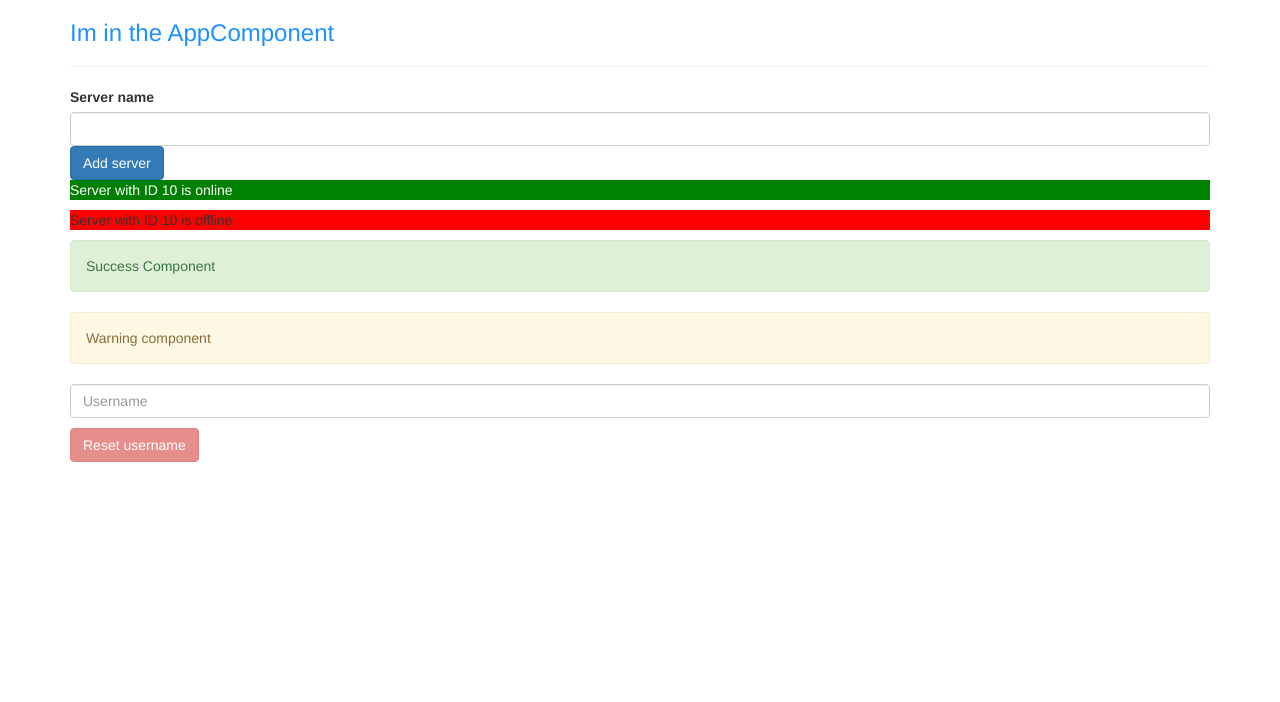
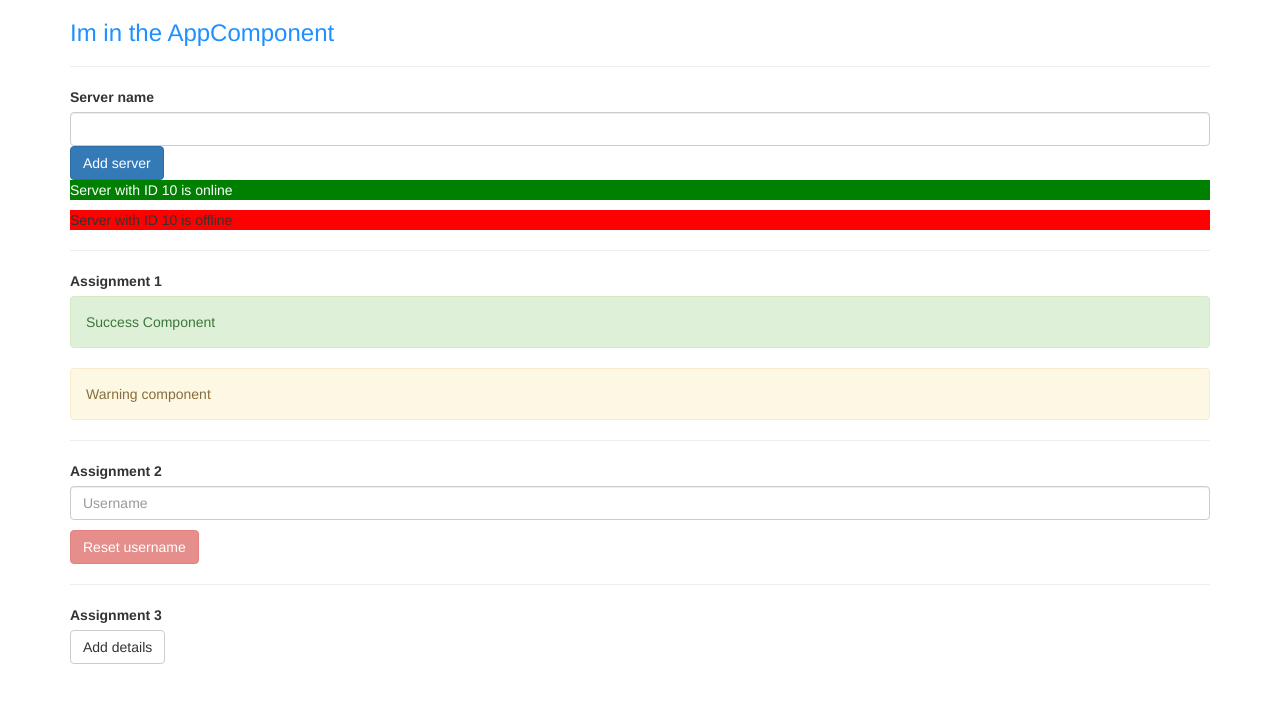
Before and after one commit to mcrisostomo9/first-angular-app, an Angular app: page / in a window 1280 px wide. Shown: the top 702 px of the page. Built offline with nearby package versions, Linux system fonts and the light colour scheme.

Commit message:
assignment 3

```diff
--- /dev/null
+++ b/src/app/add-details/add-details.component.html
@@ -0,0 +1,11 @@
+<button class="btn btn-default" (click)="onAddDetails()">Add details</button>
+<p *ngIf="displayParagraph">
+  This is my details for this assignment
+</p>
+<div
+  *ngFor="let newParagraph of paragraphArray"
+  [ngStyle]="{ backgroundColor: newParagraph >= 5 ? 'blue' : 'white' }"
+  [ngClass]="{readable: newParagraph >=5}"
+>
+  {{ newParagraph }}
+</div>
--- /dev/null
+++ b/src/app/add-details/add-details.component.ts
@@ -0,0 +1,29 @@
+import { Component, OnInit } from '@angular/core';
+import {timestamp} from "rxjs/operator/timestamp";
+
+@Component({
+  selector: 'app-add-details',
+  templateUrl: './add-details.component.html',
+  styles: [`
+    .readable {
+      color: white;
+    }
+  `]
+})
+export class AddDetailsComponent implements OnInit {
+  displayParagraph: boolean = false;
+  paragraphArray = [];
+  counter: number = 0;
+
+  constructor() { }
+
+  ngOnInit() {
+  }
+
+  onAddDetails(){
+    this.displayParagraph = !this.displayParagraph;
+    this.counter++;
+    this.paragraphArray.push(this.counter)
+  }
+
+}
--- a/src/app/app.component.html
+++ b/src/app/app.component.html
@@ -4,9 +4,18 @@
       <h3>Im in the AppComponent </h3>
       <hr>
       <app-servers></app-servers>
+      <hr>
+      <label>Assignment 1</label>
       <app-success-alert></app-success-alert>
       <app-warning-alert></app-warning-alert>
+      <hr>
+      <label>Assignment 2</label>
       <app-add-username></app-add-username>
+      <hr>
+      <label>Assignment 3</label>
+      <br>
+      <app-add-details></app-add-details>
+
     </div>
   </div>
 </div>
--- a/src/app/app.module.ts
+++ b/src/app/app.module.ts
@@ -8,7 +8,8 @@ import { ServerComponent } from './server/server.component';
 import { ServersComponent } from './servers/servers.component';
 import { WarningAlertComponent } from './warning-alert/warning-alert.component';
 import { SuccessAlertComponent } from './success-alert/success-alert.component';
-import { AddUsernameComponent } from './add-username/add-username.component'
+import { AddUsernameComponent } from './add-username/add-username.component';
+import { AddDetailsComponent } from './add-details/add-details.component'
 
 @NgModule({
   declarations: [
@@ -17,7 +18,8 @@ import { AddUsernameComponent } from './add-username/add-username.component'
     ServersComponent,
     WarningAlertComponent,
     SuccessAlertComponent,
-    AddUsernameComponent
+    AddUsernameComponent,
+    AddDetailsComponent
   ],
   imports: [
     BrowserModule,
```
